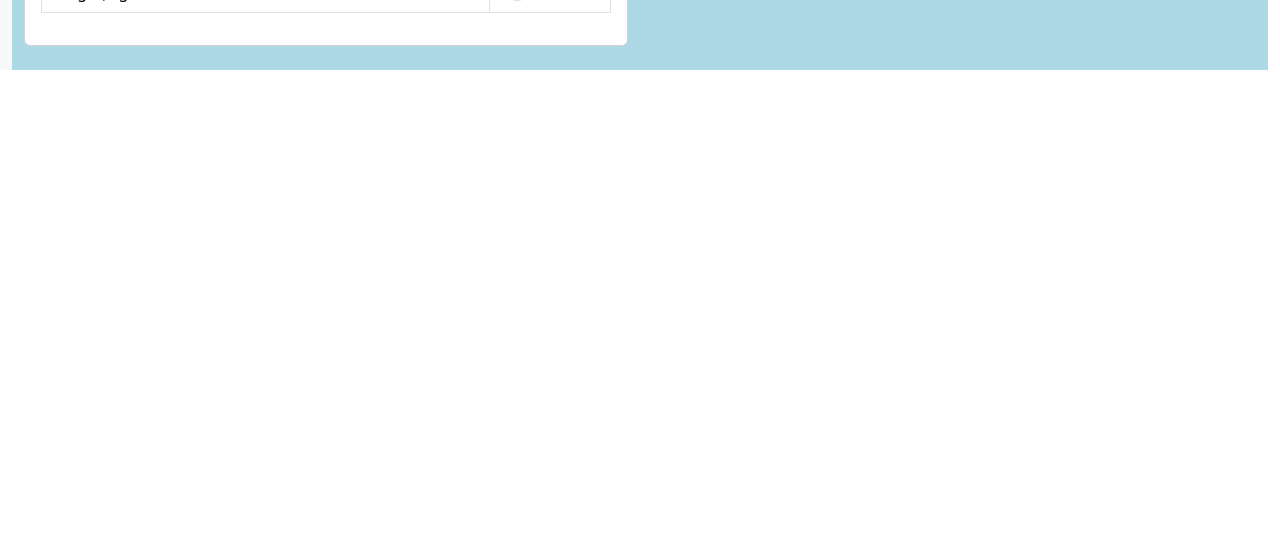
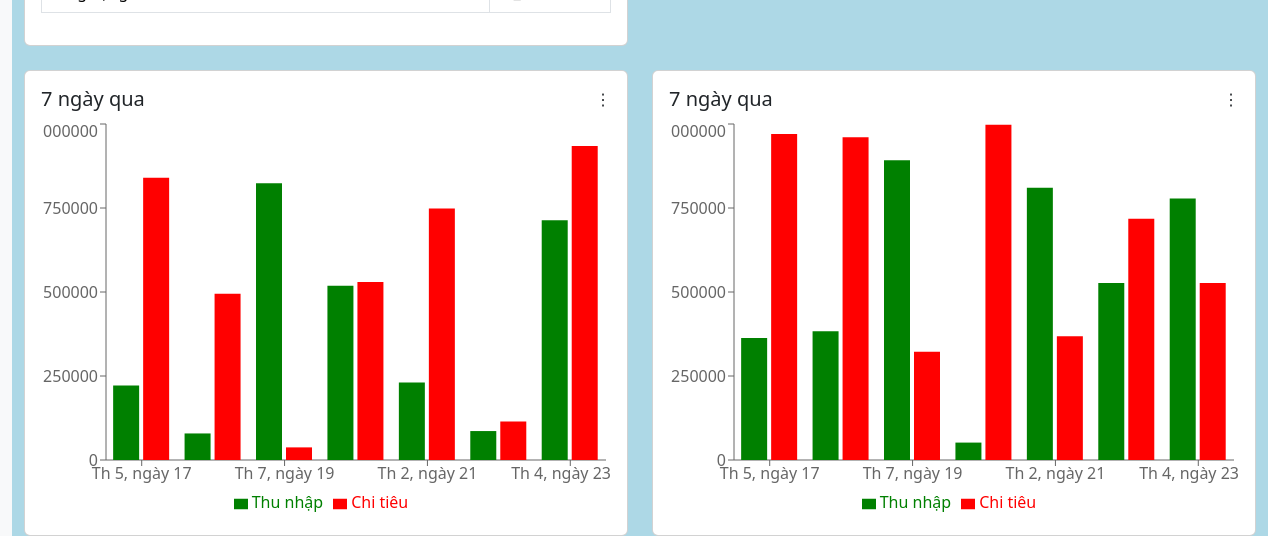
Before and after one commit to ThagIspace/git-money, a React (Create React App) app in the folder frontend/: page / in a window 1280 px wide. Shown: the part 1018-1554 px from the top of the page. Before the commit the page ends 1088 px from the top, so only its background shows below. Built offline with nearby package versions, Linux system fonts and the light colour scheme; no server answers.

Commit message:
add-sevendaychart

```diff
--- a/frontend/src/Charts/Charts.js
+++ b/frontend/src/Charts/Ex_InChart.js
@@ -28,7 +28,7 @@ const renderCustomizedLabel = ({ cx, cy, midAngle, innerRadius, outerRadius, per
     );
 };
 
-const Charts = ({ totalIncome, totalExpense }) => {
+const Ex_InChart = ({ totalIncome, totalExpense }) => {
     // Data for the PieChart
     const data = [
         { name: 'Thu nhập', value: totalIncome },
@@ -71,4 +71,4 @@ const Charts = ({ totalIncome, totalExpense }) => {
     );
 };
 
-export default Charts;
+export default Ex_InChart;
--- /dev/null
+++ b/frontend/src/Charts/Sevendays.js
@@ -0,0 +1,97 @@
+import React, { useState, useEffect } from 'react';
+import { BarChart, Bar, XAxis, YAxis, Tooltip, ResponsiveContainer, Legend } from 'recharts';
+import { Card, Dropdown, DropdownButton, Modal, Button } from 'react-bootstrap';
+import 'bootstrap/dist/css/bootstrap.min.css';
+
+const generateDataForLast7Days = () => {
+    const today = new Date();
+    const data = [];
+
+    for (let i = 0; i < 7; i++) {
+        const date = new Date();
+        date.setDate(today.getDate() - i);
+
+        data.unshift({
+            day: `Th ${date.getDay() + 1}, ngày ${date.getDate()}`, // Định dạng ngày
+            income: Math.floor(Math.random() * 1000000), // Tạo thu nhập ngẫu nhiên
+            expense: Math.floor(Math.random() * 1000000), // Tạo chi tiêu ngẫu nhiên
+        });
+    }
+
+    return data;
+};
+
+const SevenDaysChart = () => {
+    const [showModal, setShowModal] = useState(false);
+    const [filter, setFilter] = useState('both'); // Trạng thái lọc (income, expense hoặc cả hai)
+    const [data, setData] = useState(generateDataForLast7Days());
+
+    useEffect(() => {
+        // Cập nhật dữ liệu mỗi khi tháng hoặc ngày thay đổi
+        setData(generateDataForLast7Days());
+    }, []);
+
+    const handleFilterChange = (filterOption) => {
+        setFilter(filterOption);
+        setShowModal(false);
+    };
+
+    const filteredData = data.map((item) => ({
+        ...item,
+        income: filter === 'expense' ? 0 : item.income,
+        expense: filter === 'income' ? 0 : item.expense,
+    }));
+
+    return (
+        <Card className="p-3">
+            <div className="d-flex justify-content-between">
+                <h5>7 ngày qua</h5>
+                <div onClick={() => setShowModal(true)} style={{ cursor: 'pointer' }}>⋮</div>
+            </div>
+            <ResponsiveContainer width="100%" height={400}>
+                <BarChart data={filteredData}>
+                    <XAxis dataKey="day" />
+                    <YAxis />
+                    <Tooltip formatter={(value) => `${value.toLocaleString('vi-VN')} đ`} />
+                    <Legend />
+                    {filter !== 'expense' && (
+                        <Bar dataKey="income" fill="green" name="Thu nhập" />
+                    )}
+                    {filter !== 'income' && (
+                        <Bar dataKey="expense" fill="red" name="Chi tiêu" />
+                    )}
+                </BarChart>
+            </ResponsiveContainer>
+
+            {/* Modal để chọn loại dữ liệu hiển thị */}
+            <Modal show={showModal} onHide={() => setShowModal(false)}>
+                <Modal.Header closeButton>
+                    <Modal.Title>7 NGÀY QUA</Modal.Title>
+                </Modal.Header>
+                <Modal.Body>
+                    <DropdownButton title="Số mục hiển thị:" variant="secondary">
+                        <Dropdown.Item onClick={() => handleFilterChange('income')}>
+                            Thu nhập
+                        </Dropdown.Item>
+                        <Dropdown.Item onClick={() => handleFilterChange('expense')}>
+                            Chi tiêu
+                        </Dropdown.Item>
+                        <Dropdown.Item onClick={() => handleFilterChange('both')}>
+                            Cả hai
+                        </Dropdown.Item>
+                    </DropdownButton>
+                </Modal.Body>
+                <Modal.Footer>
+                    <Button variant="secondary" onClick={() => setShowModal(false)}>
+                        HỦY
+                    </Button>
+                    <Button variant="primary" onClick={() => setShowModal(false)}>
+                        LƯU LẠI
+                    </Button>
+                </Modal.Footer>
+            </Modal>
+        </Card>
+    );
+};
+
+export default SevenDaysChart;
--- a/frontend/src/assets/style/homeP.css
+++ b/frontend/src/assets/style/homeP.css
@@ -252,3 +252,7 @@ body {
         background-color: #007bff; /* Đặt màu nền không trong suốt */
     }
 }
+
+sidebar-heading {
+    cursor: pointer;
+}
--- a/frontend/src/assets/style/sidebar.css
+++ b/frontend/src/assets/style/sidebar.css
@@ -56,3 +56,11 @@ body {
 .logout-button .btn {
     padding: 0.5rem 1rem; /* Điều chỉnh kích thước nút */
 }
+
+.list-group-item.active {
+    font-weight: bold;
+    background-color: transparent !important;
+    border: none !important;
+    border-bottom: 1px solid #dee2e6 !important; /* Đảm bảo viền dưới vẫn hiển thị */
+    color: #000 !important;
+}
--- a/frontend/src/components/Nav.js
+++ b/frontend/src/components/Nav.js
@@ -59,7 +59,7 @@ class Nav extends React.Component {
                                 <a className="nav-link" href="/">Dashboard <span className="sr-only">(current)</span></a>
                             </li>
                             <li className="nav-item">
-                                <a className="nav-link" href="add-transit">Tạo giao dịch</a>
+                                <a className="nav-link" href="add-transit">Các giao dịch</a>
                             </li>
                             <li className="nav-item">
                                 <a className="nav-link" href="add-expense">Tạo chi tiêu</a>
--- a/frontend/src/components/Sidebar.js
+++ b/frontend/src/components/Sidebar.js
@@ -24,7 +24,7 @@ const Sidebar = ({ visible, toggleSidebar }) => {
                 </Nav.Item>
                 <Nav.Item>
                     <Link to="/add-transit" className="btn btn-block nav-link">
-                        Thêm Giao Dịch
+                        Các Giao Dịch
                     </Link>
                 </Nav.Item>
             </div>
--- a/frontend/src/pages/AddTransactionP.js
+++ b/frontend/src/pages/AddTransactionP.js
@@ -48,7 +48,7 @@ const AddTransactionP = () => {
                                 <a href="/" className="list-group-item list-group-item-action bg-light">Dashboard</a>
                                 <a href="add-income" className="list-group-item list-group-item-action bg-light">Tạo thu nhập</a>
                                 <a href="add-expense" className="list-group-item list-group-item-action bg-light">Tạo chi tiêu</a>
-                                <a href="/add-transit" className="list-group-item list-group-item-action bg-light">Tạo giao dịch</a>
+                                <a href="/add-transit" className="list-group-item list-group-item-action bg-light">Các giao dịch</a>
                             </div>
                         </div>
 
--- a/frontend/src/pages/DashboardP.js
+++ b/frontend/src/pages/DashboardP.js
@@ -7,9 +7,12 @@ import { Container, Row, Col, Card } from 'react-bootstrap';
 import { ExpenseChart } from '../Charts/ExpenseChart';
 import TransactionTable from '../components/TransactionTable';
 import TransactionTable2 from '../components/TransactionTable2';
-import Charts from '../Charts/Charts';
+import Ex_InChart from '../Charts/Ex_InChart';
 import '../assets/style/sidebar.css';
 import Nav from '../components/Nav';
+import { useLocation } from 'react-router-dom';
+import SevenDaysChart from '../Charts/Sevendays';
+
 
 const DashboardP = () => {
     const [isSidebarVisible, setSidebarVisible] = useState(false);
@@ -39,15 +42,9 @@ const DashboardP = () => {
     const totalExpense = expenses.reduce((acc, expense) => acc + expense.amount, 0);
     const balance = totalIncome - totalExpense;
 
-    const barData = [
-        { name: 'Jan', income: 3000, expense: 2400 },
-        { name: 'Feb', income: 5000, expense: 1398 },
-        { name: 'Mar', income: 2000, expense: 9800 },
-        { name: 'Apr', income: 2780, expense: 3908 },
-        { name: 'May', income: 1890, expense: 4800 },
-        { name: 'Jun', income: 2390, expense: 3800 },
-        { name: 'Jul', income: 3490, expense: 4300 }
-    ];
+    const location = useLocation();
+    const currentPath = location.pathname;
+
 
     return (
         <Container fluid>
@@ -57,14 +54,23 @@ const DashboardP = () => {
                         <div className={`d-flex ${isSidebarVisible ? '' : 'toggled'}`} id="wrapper">
                             <div className="bg-light border-right" id="sidebar-wrapper">
                                 <div className="sidebar-heading">Easy Budget</div>
-                                <hr></hr>
+                                <hr />
                                 <div className="list-group list-group-flush">
-                                    <a href="/" className="list-group-item list-group-item-action bg-light">Dashboard</a>
-                                    <a href="add-income" className="list-group-item list-group-item-action bg-light">Tạo thu nhập</a>
-                                    <a href="add-expense" className="list-group-item list-group-item-action bg-light">Tạo chi tiêu</a>
-                                    <a href="/add-transit" className="list-group-item list-group-item-action bg-light">Tạo giao dịch</a>
+                                    <a href="/" className={`list-group-item list-group-item-action ${currentPath === '/' ? 'active' : ''}  `}>
+                                        Dashboard
+                                    </a>
+                                    <a href="/add-income" className={`list-group-item list-group-item-action ${currentPath === '/add-income' ? 'active' : ''} bg-light`}>
+                                        Tạo thu nhập
+                                    </a>
+                                    <a href="/add-expense" className={`list-group-item list-group-item-action ${currentPath === '/add-expense' ? 'active' : ''} bg-light`}>
+                                        Tạo chi tiêu
+                                    </a>
+                                    <a href="/add-transit" className={`list-group-item list-group-item-action ${currentPath === '/add-transit' ? 'active' : ''} bg-light`}>
+                                        Các giao dịch
+                                    </a>
                                 </div>
                             </div>
+
 
                             <div id="page-content-wrapper">
                                 <Nav toggleSidebar={toggleSidebar} />
@@ -105,7 +111,7 @@ const DashboardP = () => {
                                     <Row>
                                         {/* Left Chart (from Charts) */}
                                         <Col md={6}>
-                                            <Charts totalIncome={totalIncome} totalExpense={totalExpense} barData={barData} />
+                                            <Ex_InChart totalIncome={totalIncome} totalExpense={totalExpense} />
                                         </Col>
 
                                         {/* Right Chart (ExpenseChart) */}
@@ -130,6 +136,14 @@ const DashboardP = () => {
                                             <TransactionTable2 />
                                         </Col>
                                     </Row>
+                                    <Row>
+                                        <Col md={6}>
+                                            <SevenDaysChart />
+                                        </Col>
+                                        <Col md={6}>
+                                            <SevenDaysChart />
+                                        </Col>
+                                    </Row>
                                 </div>
                             </div>
                         </div>
```
Also changed, not shown: frontend/src/pages/AddExpenseP.js (+15 -4 lines), frontend/src/pages/AddIncomeP.js (+16 -4 lines), 1 other file (tests, documents, lock files or other folders).
